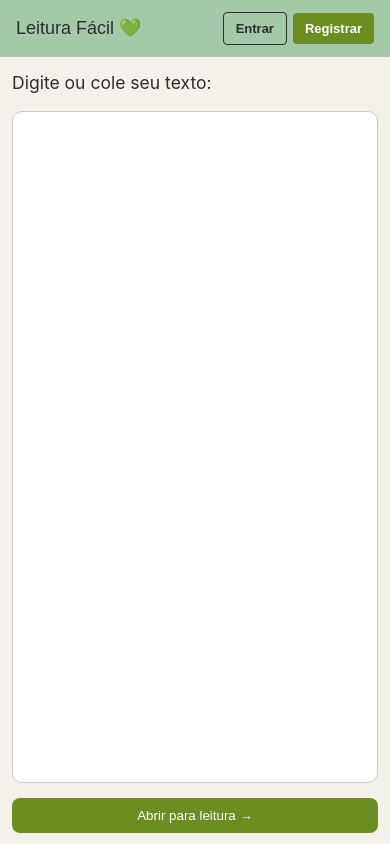
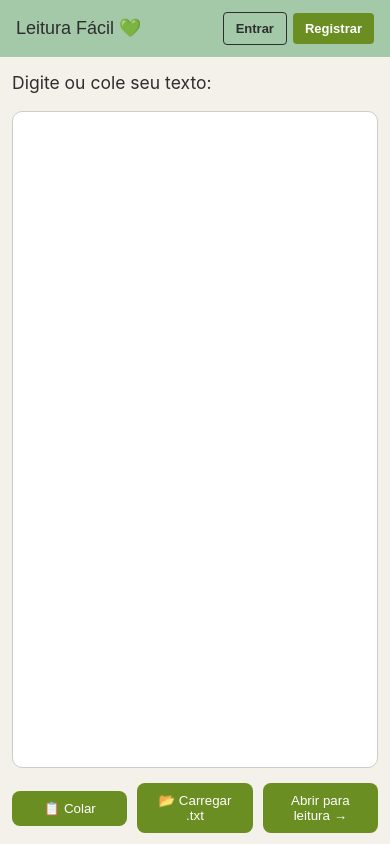
Before and after one commit to mthsgimenez/projeto-integrador-5, a Vue app in the folder client/: page / in a window 390 px wide. Built offline with nearby package versions, Linux system fonts and the light colour scheme; no server answers.

Commit message:
feat: botões auxiliares para a caixa de texto

```diff
--- a/client/src/views/HomeView.vue
+++ b/client/src/views/HomeView.vue
@@ -7,7 +7,59 @@ import router from '@/router';
 
 const text = ref('');
 const error = ref('');
+const fileInput = ref(null);
 const textStore = useTextStore();
+
+async function pasteFromClipboard() {
+  try {
+    const clipboardText = await navigator.clipboard.readText();
+    if (clipboardText) {
+      text.value += clipboardText;
+    }
+  } catch {
+    error.value = "Não foi possível acessar a área de transferência.";
+  }
+}
+
+function triggerFileUpload() {
+  fileInput.value?.click();
+}
+
+async function handleFileUpload(event) {
+  const file = event.target.files?.[0];
+  if (!file) return;
+
+  error.value = '';
+
+  try {
+    const headText = await file.slice(0, 4096).text();
+
+    if (!isTextContent(headText)) {
+      error.value = "O arquivo selecionado não parece ser um arquivo de texto.";
+      event.target.value = '';
+      return;
+    }
+
+    const fullText = await file.text();
+    text.value += fullText;
+    validate();
+  } catch {
+    error.value = "Erro ao ler o arquivo.";
+  }
+}
+
+function isTextContent(content) {
+  const sample = content.slice(0, 4096);
+  let printable = 0;
+  for (let i = 0; i < sample.length; i++) {
+    const code = sample.charCodeAt(i);
+    if (code === 0) return false;
+    if (code >= 32 && code <= 126) printable++;
+    else if ([9, 10, 13].includes(code)) printable++;
+    else if (code >= 128) printable++;
+  }
+  return sample.length === 0 || (printable / sample.length) > 0.8;
+}
 
 async function validate() {
   if (!text.value.trim()) {
@@ -38,7 +90,12 @@ async function validate() {
 
       <p v-if="error" style="color: red;">{{ error }}</p>
 
-      <button type="submit" style="margin-top: 15px;">Abrir para leitura →</button>
+      <div class="button-group">
+        <button type="button" @click="pasteFromClipboard">📋 Colar</button>
+        <button type="button" @click="triggerFileUpload">📂 Carregar .txt</button>
+        <input type="file" ref="fileInput" accept=".txt" @change="handleFileUpload" hidden />
+        <button type="submit">Abrir para leitura →</button>
+      </div>
     </form>
   </main>
 </template>
@@ -65,6 +122,17 @@ h3 {
   margin-bottom: 14px;
 }
 
+.button-group {
+  display: flex;
+  gap: 10px;
+  margin-top: 15px;
+  align-items: center;
+}
+
+.button-group button[type="submit"] {
+  margin-left: auto;
+}
+
 @media (max-width: 600px) {
   main {
     display: flex;
@@ -84,8 +152,12 @@ h3 {
     height: auto;
   }
 
-  button[type="submit"] {
-    width: 100%;
+  .button-group {
+    flex-wrap: wrap;
+  }
+
+  .button-group button {
+    flex: 1;
   }
 }
 </style>
```
